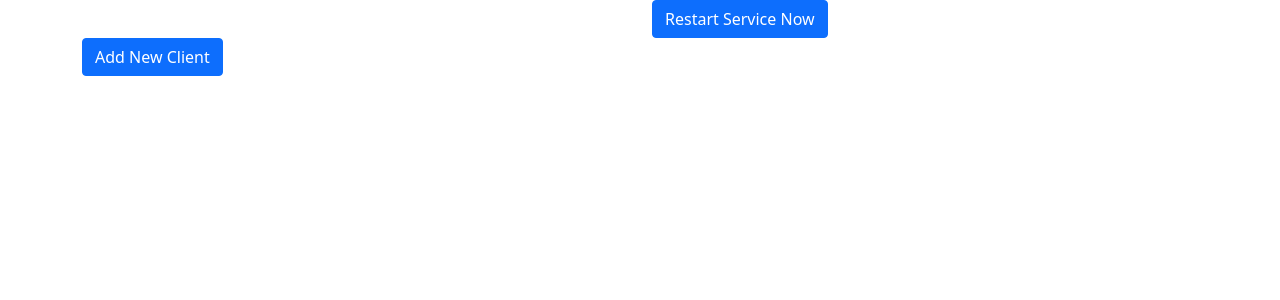
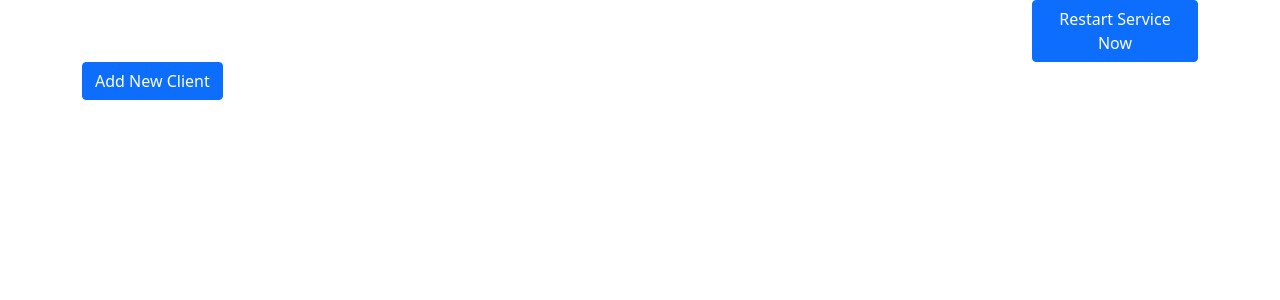
Before and after one commit to ChanceYoungWebDevelopment/wireguardadminportal, a React (Create React App) app in the folder web/: page / in a window 1280 px wide. Shown: the top 300 px of the page. Built offline with nearby package versions, Linux system fonts and the light colour scheme; no server answers.

Commit message:
changed bootstrap

```diff
--- a/web/src/views/DashboardView.js
+++ b/web/src/views/DashboardView.js
@@ -29,8 +29,8 @@ const DashboardView = () => {
     return (
         <div className="container">
             <div className="row">
-                <pre className="col">{currentStatus}</pre>
-                <div className="col">
+                <pre className="col-10">{currentStatus}</pre>
+                <div className="col-2">
                     <button
                         className="btn btn-primary"
                         onClick={onRestartService}
```
